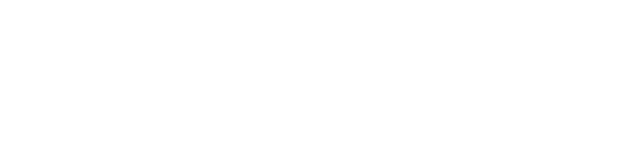
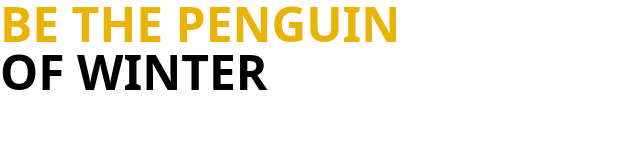
Before and after one commit to rakibul181/Penguin-Fashion, a plain HTML site: page index.html in a window 1280 px wide. Shown: the whole page, without its empty margins (0-640 px from the left). Drawn offline with nearby package versions, Linux system fonts and the light colour scheme.

Commit message:
not finish , I will finish it leter

```diff
--- a/index.html
+++ b/index.html
@@ -19,6 +19,13 @@
       </script>
 </head>
 <body>
-
+    <section>
+      <div>
+        <h1 class="text-5xl font-bold uppercase">
+          <span class="text-yellow-500 block">Be The Penguin</span>
+          <span class="text-">of Winter</span>
+        </h1>
+      </div>
+    </section>
 </body>
 </html>
```
